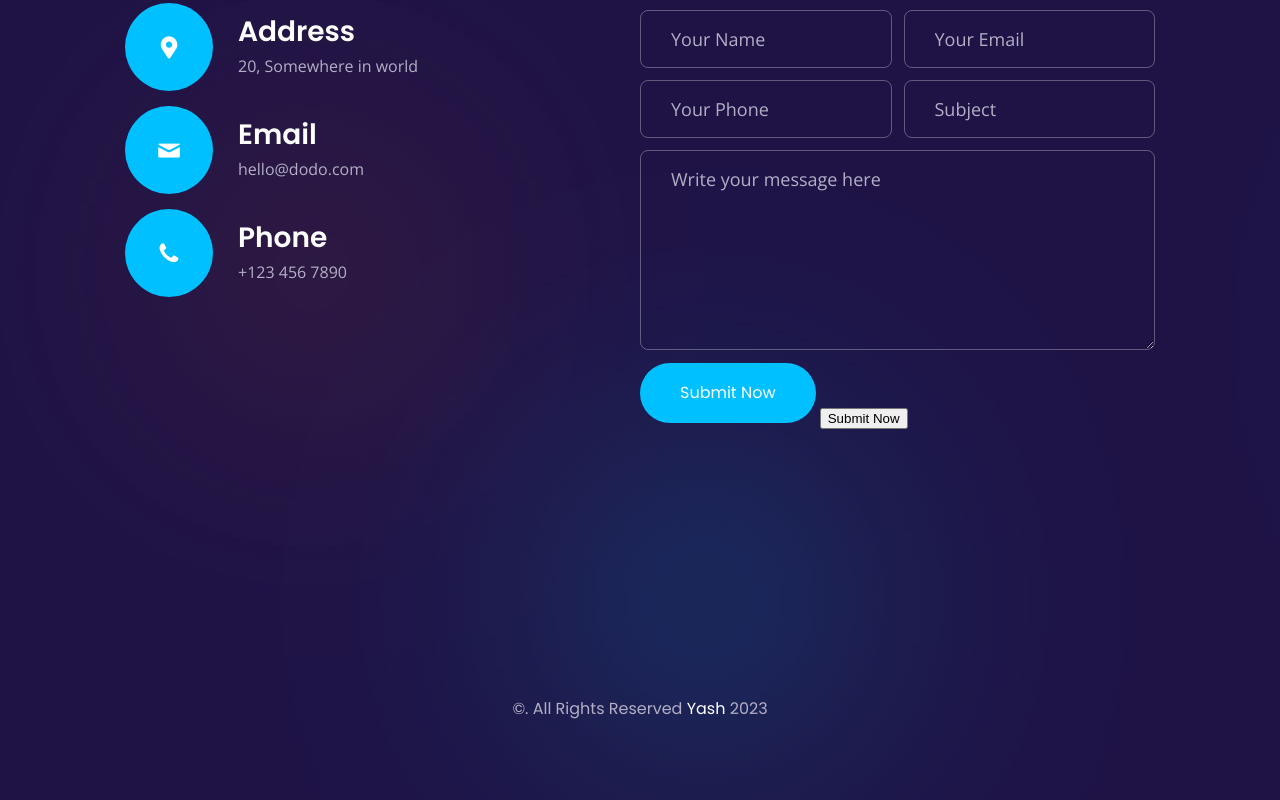
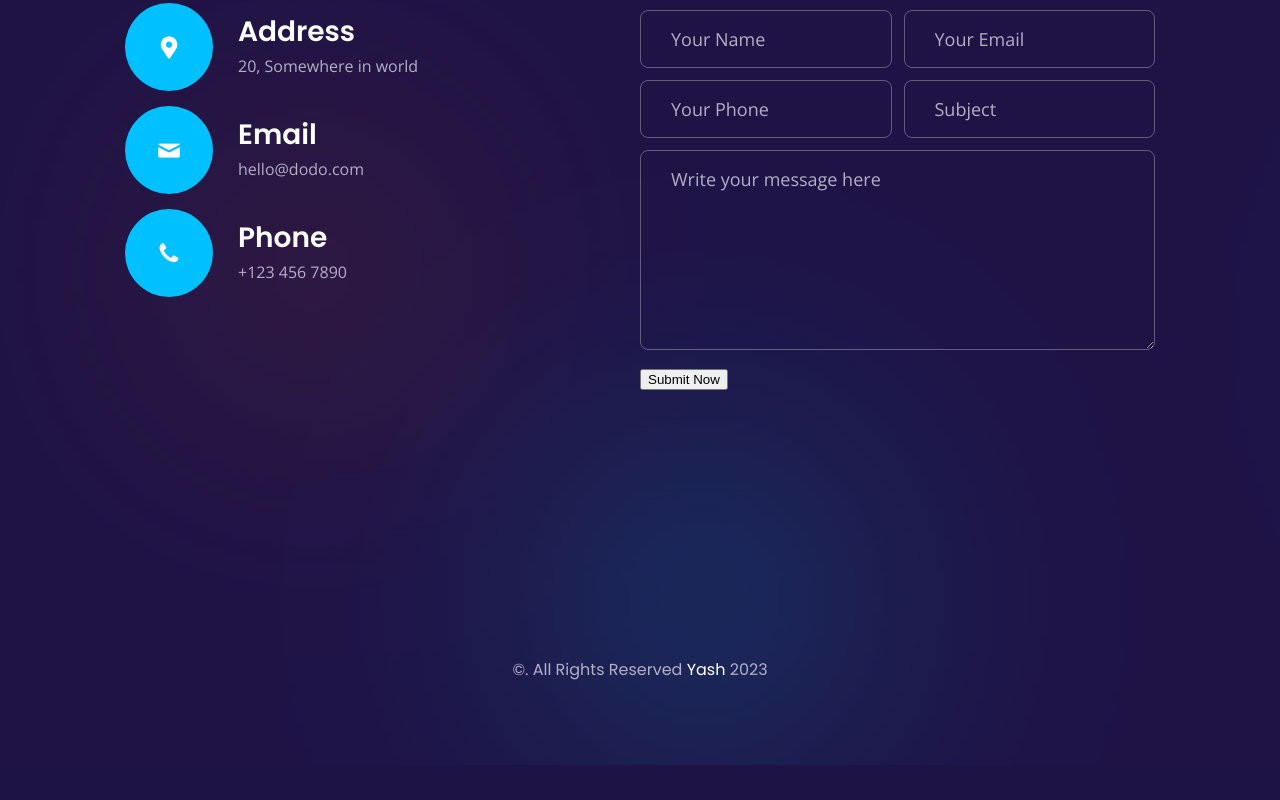
Before and after one commit to codyyash1012/try, a plain HTML site: page index.html in a window 1280 px wide. Shown: the part 8646-9446 px from the top of the page. After the commit the page ends 9411 px from the top, so only its background shows below. Drawn offline with nearby package versions, Linux system fonts and the light colour scheme; no server answers; files whose address does not match are found by name.

Commit message:
Update index.html

```diff
--- a/index.html
+++ b/index.html
@@ -1019,7 +1019,7 @@
 										<textarea id="message" placeholder="Write your message here"></textarea>
 									</div>
 									<div class="foliox_tm_button">
-										<a id="send_message" href="#"><span>Submit Now</span></a>
+										<!-- <a id="send_message" href="#"><span>Submit Now</span></a> -->
 										<button type="submit" id="send_message" name="submit">Submit Now</button>
 									</div>
 
```
